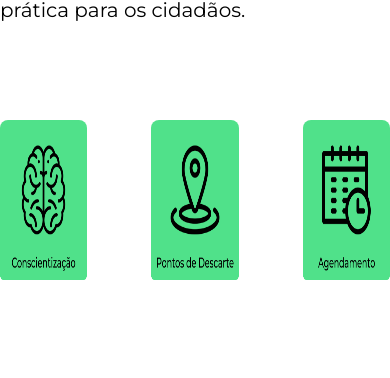
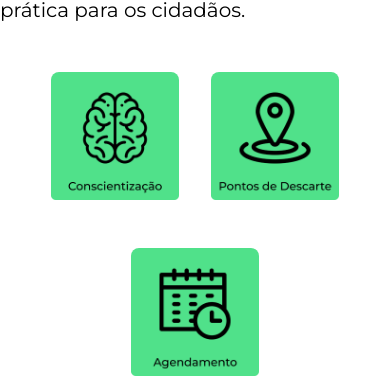
Before and after one commit to lucasmaciel1/bio-sync-3-ciclo, a React (Create React App) app: page / in a window 390 px wide. Shown: the part 524-902 px from the top of the page. Built offline with nearby package versions, Linux system fonts and the light colour scheme.

Commit message:
Alteração npm run dev

```diff
--- a/package.json
+++ b/package.json
@@ -14,7 +14,7 @@
     "react": "^18.3.1",
     "react-dom": "^18.3.1",
     "react-router-dom": "^6.27.0",
-    "react-scripts": "5.0.1",
+    "react-scripts": "^5.0.1",
     "web-vitals": "^2.1.4"
   },
   "scripts": {
--- a/src/pages/Home/Home.jsx
+++ b/src/pages/Home/Home.jsx
@@ -20,7 +20,7 @@ export function EnvironmentalCausesCarousel() {
   };
 
   return (
-    <div> {/*TESTE*/}
+    <div>
       <h2 className="text-3xl font-bold mt-12 mb-6 text-center">Apoie causas ambientais</h2>
       <div className="relative flex items-center justify-center">
         <button
@@ -97,15 +97,15 @@ function Home({ openLoginModal }) {
           além disso, disponibilizar informações de maneira prática para os cidadãos.
         </p>
 
-        <div className="gap-16 flex justify-center my-24">
+        <div className="flex flex-wrap justify-center gap-8 md:gap-16 my-12 md:my-24">
           <div className="bg-white rounded-lg overflow-hidden transition-transform transform hover:scale-105 cursor-pointer">
-            <img src={cardconscientizacao} alt="card conscientizacao" className="h-40 w-40 mb-4" />
-          </div>
-          <div className="bg-white rounded-lg overflow-hidden transition-transform transform hover:scale-105 cursor-pointer ">
-            <img src={cardpontodescarte} alt="card pontodescarte" className="h-40 w-40 mb-4" />
+            <img src={cardconscientizacao} alt="card conscientizacao" className="h-32 w-32 md:h-40 md:w-40 mb-4" />
           </div>
           <div className="bg-white rounded-lg overflow-hidden transition-transform transform hover:scale-105 cursor-pointer">
-            <img src={cardagendamento} alt="card agendamento" className="h-40 w-40 mb-4" />
+            <img src={cardpontodescarte} alt="card pontodescarte" className="h-32 w-32 md:h-40 md:w-40 mb-4" />
+          </div>
+          <div className="bg-white rounded-lg overflow-hidden transition-transform transform hover:scale-105 cursor-pointer">
+            <img src={cardagendamento} alt="card agendamento" className="h-32 w-32 md:h-40 md:w-40 mb-4" />
           </div>
         </div>
 
```
Also changed, not shown: 1 other file (tests, documents, lock files or other folders).
